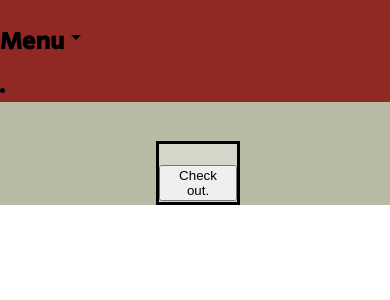
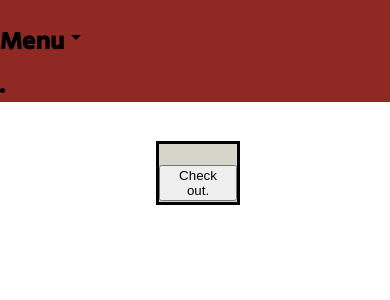
Before and after one commit to tgodkev/shop-app, a React (Create React App) app: page /cart in a window 390 px wide. Shown: the top 300 px of the page. Built offline with nearby package versions, Linux system fonts and the light colour scheme.

Commit message:
style for mobile.

```diff
--- a/public/Style.css
+++ b/public/Style.css
@@ -23,15 +23,15 @@
         background-size: 50% 100%;
         background-repeat: no-repeat;
         background-color: #0A100D;
+        padding-bottom: 25%;
 
 
     }
 
-    .btn{
-        margin-right: 20%;
-    }
-
-    .checkout{
+    @media screen and (max-width: 800px){
+        .landing{
+            padding-bottom: 90%;
+        }
 
 
     }
@@ -52,7 +52,7 @@
     .checkout{
         height: 100%;
         width: 100%;
-        background-color: #B9BAA3;
+        padding-bottom: 32%;
     }
 
     .cart{
```
